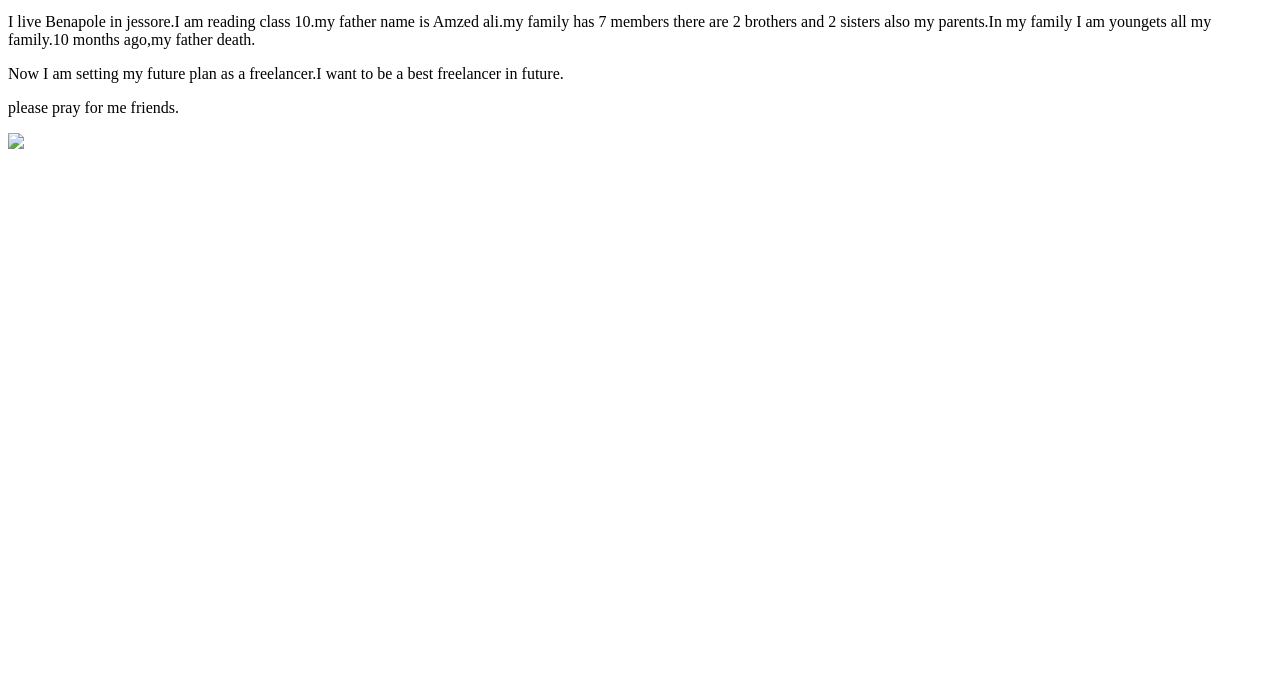
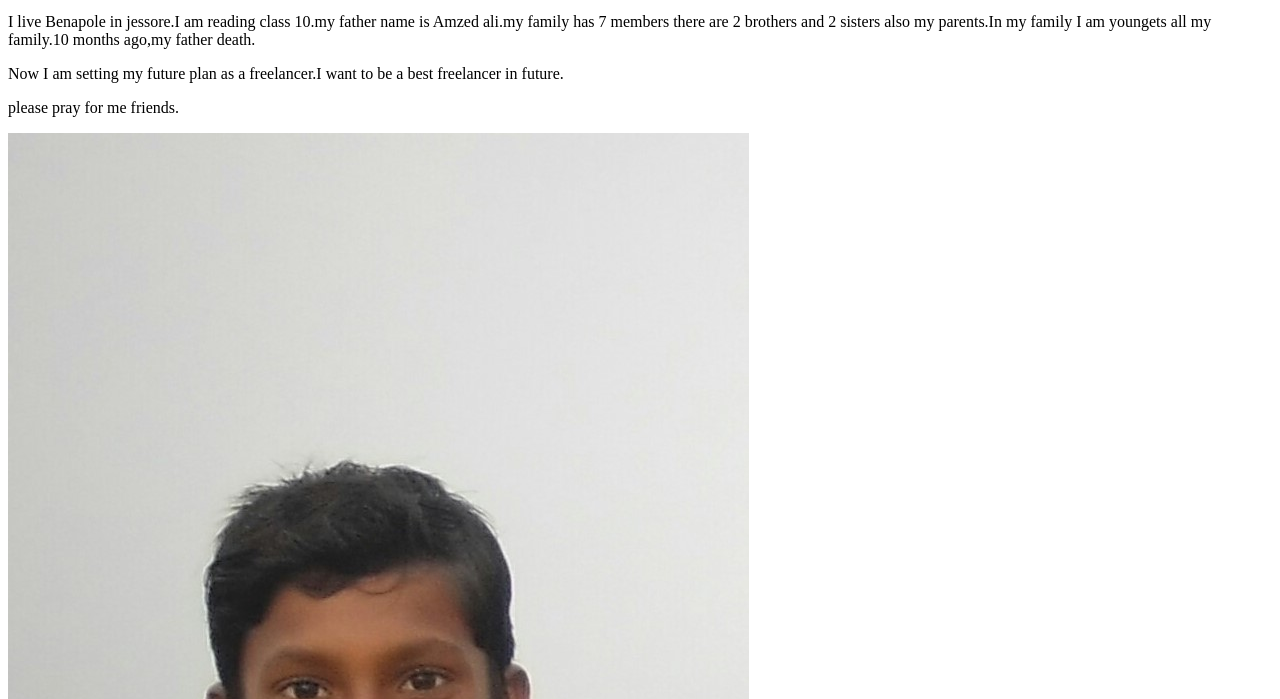
Before and after one commit to mamunhossen420/class1, a plain HTML site: page index.html in a window 1280 px wide. Shown: the part 101-800 px from the top of the page. Drawn offline with Linux system fonts and the light colour scheme.

Commit message:
Update index.html

```diff
--- a/index.html
+++ b/index.html
@@ -10,6 +10,6 @@
 <p>I live Benapole in jessore.I am reading class 10.my father name is Amzed ali.my family has 7 members there are 2 brothers and 2 sisters also my parents.In my family I am youngets all my family.10 months ago,my father death.</p>
 <p>Now I am setting my future plan as a freelancer.I want to be a best freelancer in future. </p>
 <p>please pray for me friends.</p>
-<img src="images/me.jpg">
+<img src="images/my.jpg">
 </body>
 </html>
```
